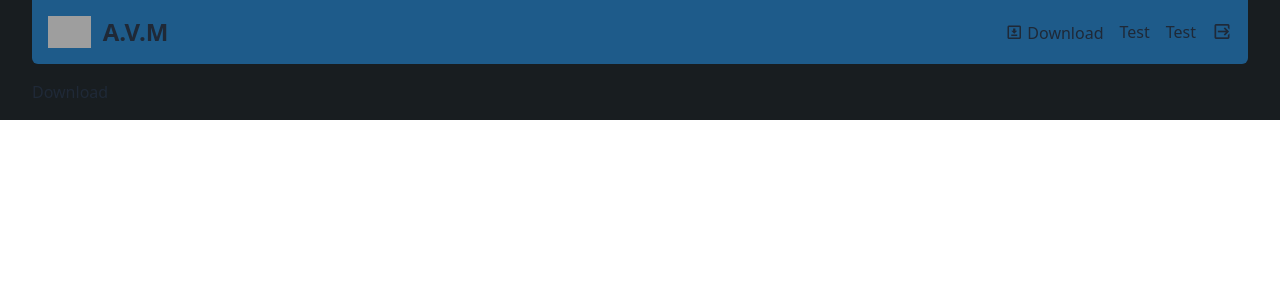
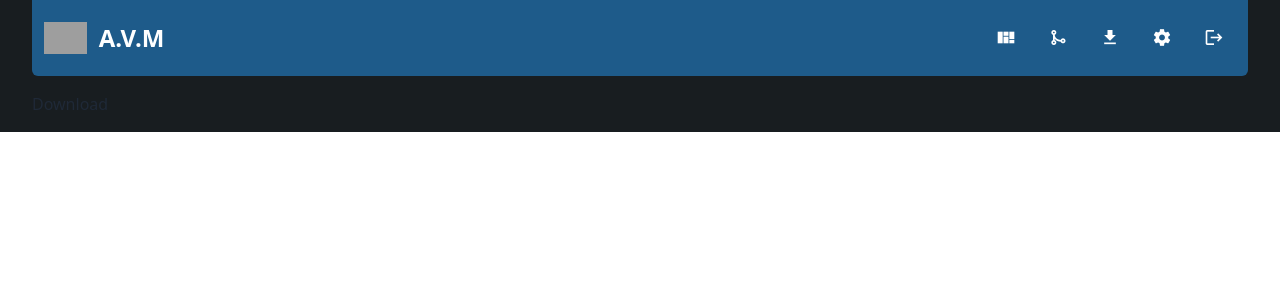
Before and after one commit to TheRealEiskaffee/Application-Version-Manager, a Vue app: page /download in a window 1280 px wide. Shown: the top 300 px of the page. Built offline with nearby package versions, Linux system fonts and the light colour scheme; grey boxes are pictures that could not be loaded.

Commit message:
add new menu button styling

```diff
--- a/src/App.vue
+++ b/src/App.vue
@@ -1,20 +1,27 @@
 <template>
 	<div class="bg-base-100">
-		<nav class="bg-primary rounded-b-md sticky top-0 z-50 mx-8">
-			<div class="flex flex-wrap items-center justify-between mx-auto p-4">
+		<nav class="bg-primary rounded-b-md sticky top-0 z-50 mx-8 text-primary-content">
+			<div class="flex flex-wrap items-center justify-between mx-auto p-3">
 				<a href="/" class="flex items-center space-x-3 rtl:space-x-reverse">
 					<img src="https://flowbite.com/docs/images/logo.svg" class="h-8" alt="Flowbite Logo" />
 					<span class="self-center text-2xl font-semibold whitespace-nowrap dark:text-white">A.V.M</span>
 				</a>
-				<div class="flex gap-4 items-center overflow-hidden">
-					<RouterLink to="/download">
-						<span class="mdi mdi-download-box-outline text-lg"></span>
-						Download
+				<!-- Workspaces -->
+				<div class="flex gap-2 items-center overflow-hidden">
+					<RouterLink to="/" class="hover:bg-primary-focus mask mask-squircle p-3 transition-all duration-150" title="Dashboard">
+						<span class="mdi mdi-view-dashboard-variant text-xl"></span>
 					</RouterLink>
-					<RouterLink to="/">Test</RouterLink>
-					<RouterLink to="/">Test</RouterLink>
-					<RouterLink to="/" title="Logout">
-						<span class="mdi mdi-logout-variant text-xl"></span>
+					<RouterLink to="/" class="hover:bg-primary-focus mask mask-squircle p-3 transition-all duration-150" title="Versions">
+						<span class="mdi mdi-source-merge text-xl"></span>
+					</RouterLink>
+					<RouterLink to="/" class="hover:bg-primary-focus mask mask-squircle p-3 transition-all duration-150" title="Download">
+						<span class="mdi mdi-download text-xl"></span>
+					</RouterLink>
+					<RouterLink to="/" class="hover:bg-primary-focus mask mask-squircle p-3 transition-all duration-150" title="Settings">
+						<span class="mdi mdi-cog text-xl"></span>
+					</RouterLink>
+					<RouterLink to="/" class="hover:bg-primary-focus mask mask-squircle p-3 transition-colors duration-150" title="Logout">
+						<span class="mdi mdi-logout text-xl"></span>
 					</RouterLink>
 				</div>
 			</div>
--- a/tailwind.config.js
+++ b/tailwind.config.js
@@ -40,7 +40,7 @@ export default {
 			colors: {
 				'primary': '#1e5b8a',
 				'primary-focus': '#164265',
-				'primary-content': '#B3D8F5',
+				'primary-content': '#FFF',
 
 				'secondary': '#d18b42',
 				'secondary-focus': '#B36F33',
```
